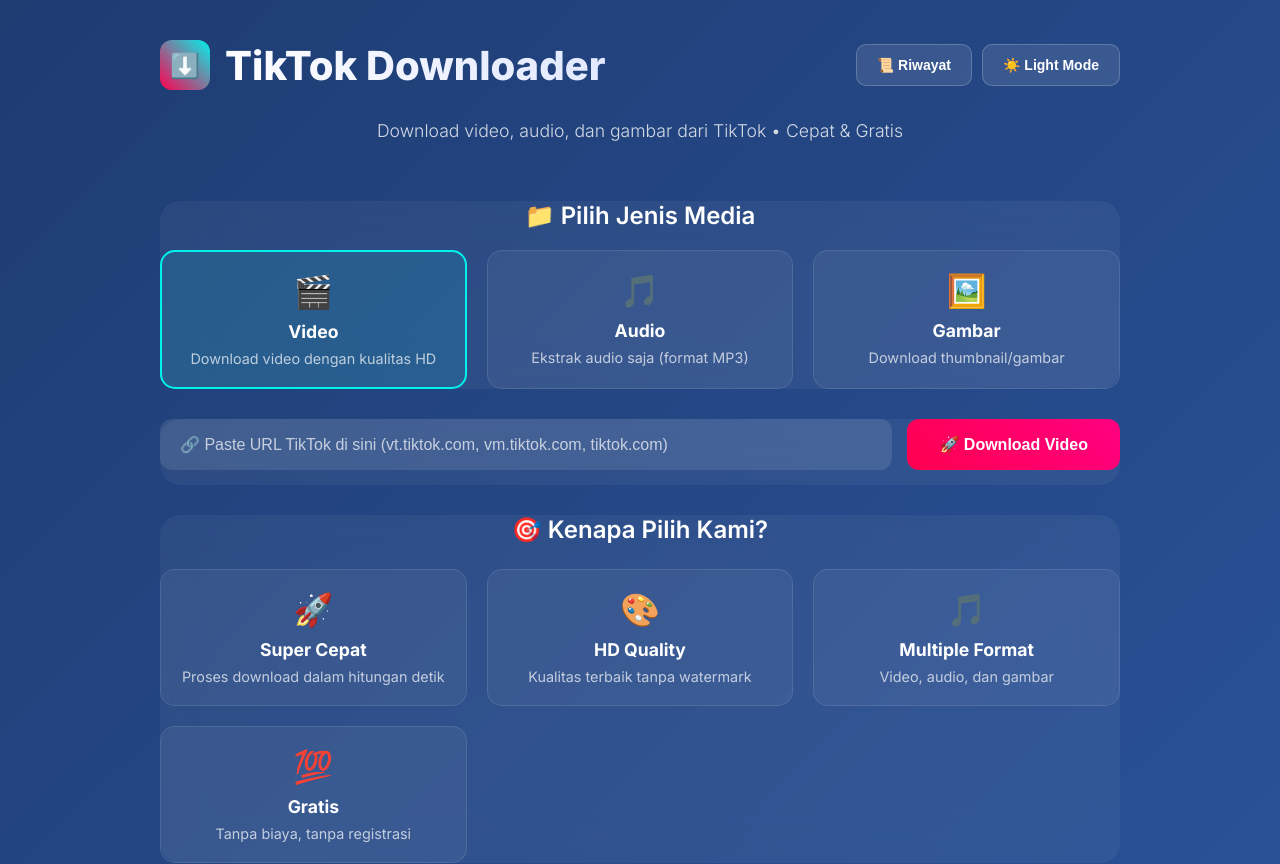
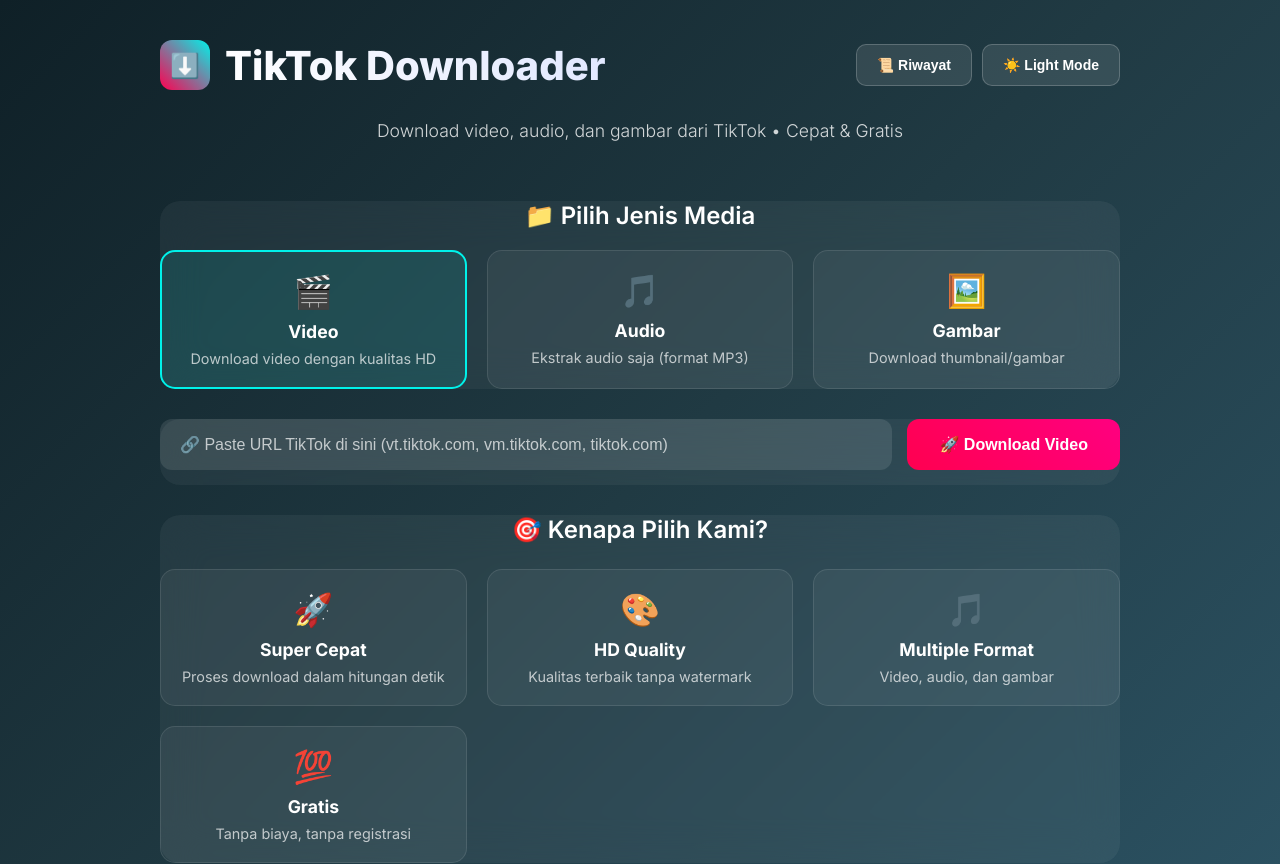
Before and after one commit to KY-DEV1/Tiktok-down, a Next.js app: page / in a window 1280 px wide. Shown: the top 864 px of the page. Built offline with nearby package versions, Linux system fonts and the light colour scheme.

Commit message:
Update globals.css

```diff
--- a/styles/globals.css
+++ b/styles/globals.css
@@ -17,11 +17,11 @@ body {
 }
 
 .tiktok-downloader.dark {
-  background: linear-gradient(135deg, #1e3c72 0%, #2a5298 100%);
+  background: linear-gradient(135deg, #0f2027, #203a43, #2c5364);
 }
 
 .tiktok-downloader.light {
-  background: linear-gradient(135deg, #667eea 0%, #764ba2 100%);
+  background: linear-gradient(135deg, #ff9a9e 0%, #fad0c4 100%);
 }
 
 .container {
```
